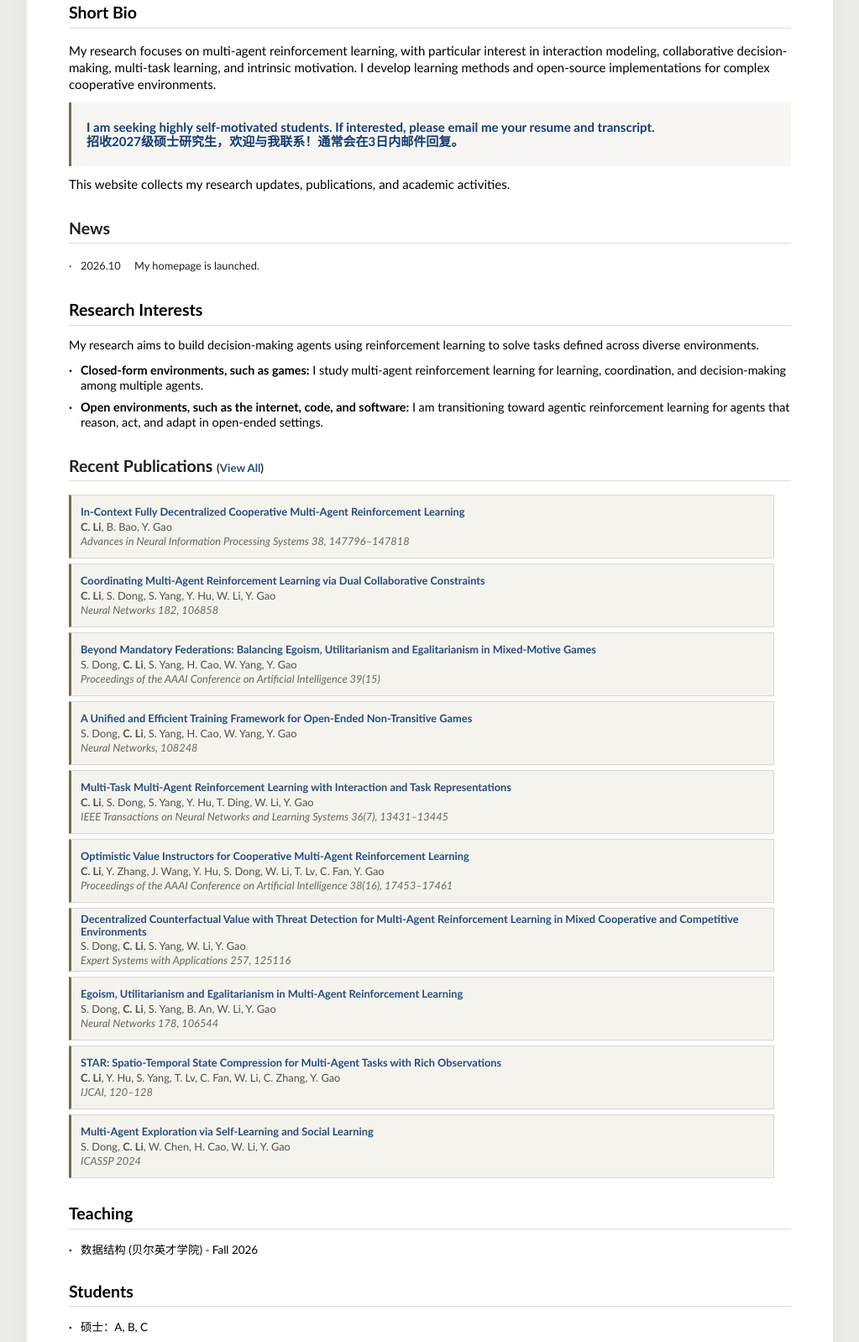
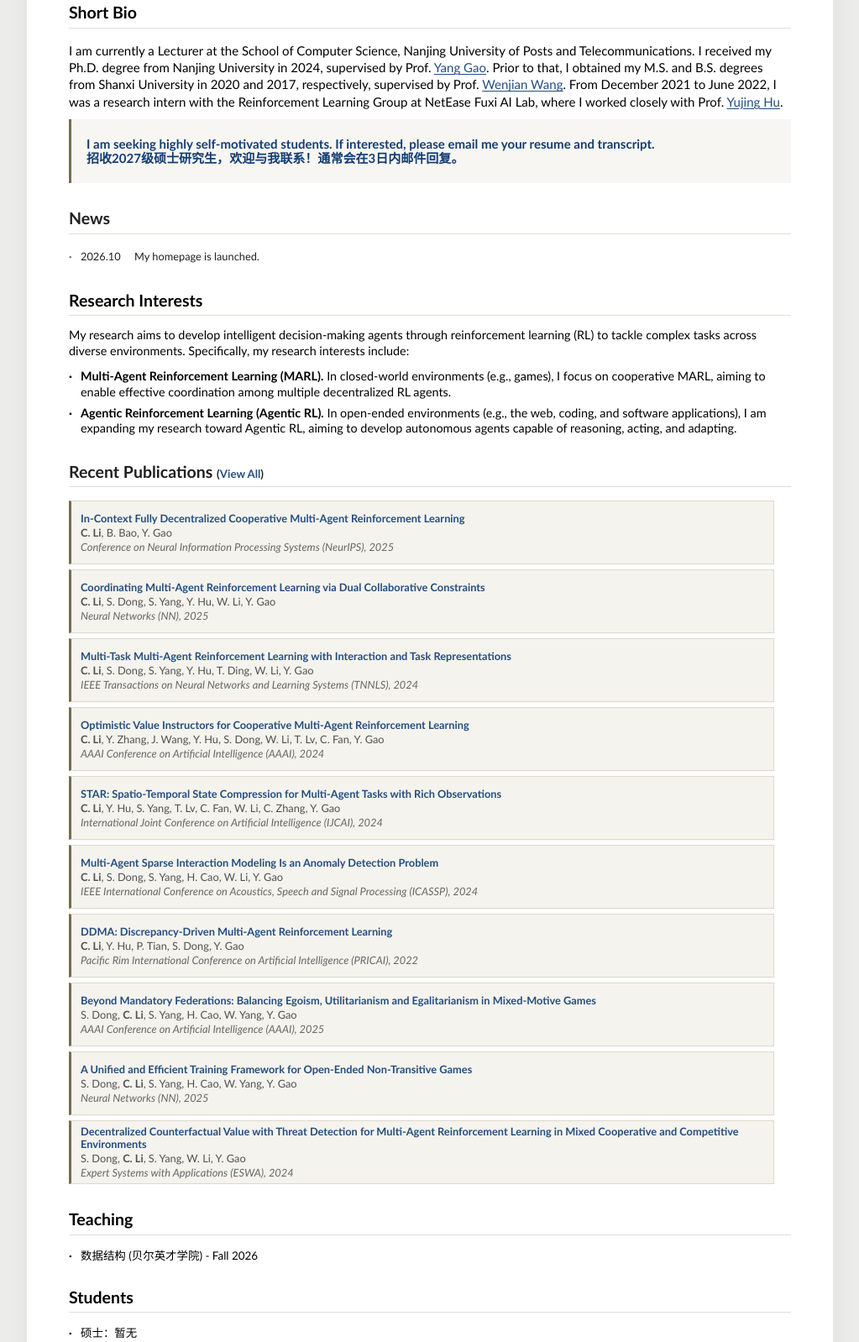
Before and after one commit to chaobiubiu/chaobiubiu.github.io, a plain HTML site: page index.html in a window 1280 px wide. Shown: the part 325-1923 px from the top of the page at 84% size, without its empty margins (128-1151 px from the left). Drawn offline with Linux system fonts and the light colour scheme.

Commit message:
Update homepage academic content

```diff
--- a/index.html
+++ b/index.html
@@ -16,7 +16,7 @@
   <meta property="og:url" content="https://chaobiubiu.github.io/" />
   <meta property="og:image" content="https://chaobiubiu.github.io/assets/images/avatar.jpg" />
   <meta property="og:image:alt" content="Chao Li's GitHub avatar" />
-  <meta property="article:modified_time" content="2026-10-13" />
+  <meta property="article:modified_time" content="2026-10-15" />
   <meta name="twitter:card" content="summary" />
   <meta name="twitter:title" content="Chao's Homepage" />
   <meta name="twitter:description" content="Chao Li's academic homepage: multi-agent reinforcement learning, research projects, publications, teaching, and students." />
@@ -29,7 +29,7 @@
   <a class="skip-link" href="#main-content">Skip to main content</a>
   <header class="site-header" id="site-header">
     <nav class="nav-shell" aria-label="Primary navigation">
-      <p class="nav-updated">Updated: <time datetime="2026-10-13">2026-10-13</time></p>
+      <p class="nav-updated">Updated: <time datetime="2026-10-15">2026-10-15</time></p>
       <button class="nav-toggle" type="button" aria-expanded="false" aria-controls="primary-nav" aria-label="Open navigation">
         <span></span><span></span><span></span>
       </button>
@@ -77,17 +77,15 @@
   </div>
   <div class="about-copy">
     <p>
-      My research focuses on multi-agent reinforcement learning, with particular interest in interaction modeling,
-      collaborative decision-making, multi-task learning, and intrinsic motivation. I develop learning methods and
-      open-source implementations for complex cooperative environments.
+      I am currently a Lecturer at the School of Computer Science, Nanjing University of Posts and Telecommunications.
+      I received my Ph.D. degree from Nanjing University in 2024, supervised by Prof. <a href="https://cs.nju.edu.cn/gaoyang/" target="_blank" rel="noopener noreferrer">Yang Gao</a>.
+      Prior to that, I obtained my M.S. and B.S. degrees from Shanxi University in 2020 and 2017, respectively, supervised by Prof. <a href="https://cs.sxu.edu.cn/faculty/professor/1466/index.htm" target="_blank" rel="noopener noreferrer">Wenjian Wang</a>.
+      From December 2021 to June 2022, I was a research intern with the Reinforcement Learning Group at NetEase Fuxi AI Lab, where I worked closely with Prof. <a href="https://scholar.google.com/citations?user=IR5WY-wAAAAJ&amp;hl=zh-CN" target="_blank" rel="noopener noreferrer">Yujing Hu</a>.
     </p>
     <div class="empty-state about-opportunity">
       <p><strong>I am seeking highly self-motivated students. If interested, please email me your resume and transcript.</strong></p>
       <p lang="zh-CN"><strong>招收2027级硕士研究生，欢迎与我联系！通常会在3日内邮件回复。</strong></p>
     </div>
-    <p>
-      This website collects my research updates, publications, and academic activities.
-    </p>
   </div>
 </section>
 <!-- ===== News: add or edit items here. Dates are manual; include a <time> element only when needed. ===== -->
@@ -112,15 +110,15 @@
   <div class="section-heading">
     <h2 id="research-heading">Research Interests</h2>
   </div>
-  <p class="section-intro">My research aims to build decision-making agents using reinforcement learning to solve tasks defined across diverse environments.</p>
+  <p class="section-intro">My research aims to develop intelligent decision-making agents through reinforcement learning (RL) to tackle complex tasks across diverse environments. Specifically, my research interests include:</p>
   <div class="research-points compact-list" role="list">
     <div class="compact-list-item" role="listitem">
       <span class="compact-list-bullet" aria-hidden="true">·</span>
-      <p><strong>Closed-form environments, such as games:</strong> I study multi-agent reinforcement learning for learning, coordination, and decision-making among multiple agents.</p>
+      <p><strong>Multi-Agent Reinforcement Learning (MARL).</strong> In closed-world environments (e.g., games), I focus on cooperative MARL, aiming to enable effective coordination among multiple decentralized RL agents.</p>
     </div>
     <div class="compact-list-item" role="listitem">
       <span class="compact-list-bullet" aria-hidden="true">·</span>
-      <p><strong>Open environments, such as the internet, code, and software:</strong> I am transitioning toward agentic reinforcement learning for agents that reason, act, and adapt in open-ended settings.</p>
+      <p><strong>Agentic Reinforcement Learning (Agentic RL).</strong> In open-ended environments (e.g., the web, coding, and software applications), I am expanding my research toward Agentic RL, aiming to develop autonomous agents capable of reasoning, acting, and adapting.</p>
     </div>
   </div>
 </section>
@@ -134,62 +132,62 @@
       <article class="recent-publication-card">
         <h3><a href="https://scholar.google.com/citations?view_op=view_citation&amp;hl=en&amp;user=Qy_b81IAAAAJ&amp;citation_for_view=Qy_b81IAAAAJ:Se3iqnhoufwC" target="_blank" rel="noopener noreferrer">In-Context Fully Decentralized Cooperative Multi-Agent Reinforcement Learning</a></h3>
         <p class="recent-publication-authors"><strong>C. Li</strong>, B. Bao, Y. Gao</p>
-        <p class="recent-publication-venue">Advances in Neural Information Processing Systems 38, 147796&ndash;147818</p>
+        <p class="recent-publication-venue">Conference on Neural Information Processing Systems (NeurIPS), 2025</p>
       </article>
       <article class="recent-publication-card">
         <h3><a href="https://scholar.google.com/citations?view_op=view_citation&amp;hl=en&amp;user=Qy_b81IAAAAJ&amp;citation_for_view=Qy_b81IAAAAJ:Y0pCki6q_DkC" target="_blank" rel="noopener noreferrer">Coordinating Multi-Agent Reinforcement Learning via Dual Collaborative Constraints</a></h3>
         <p class="recent-publication-authors"><strong>C. Li</strong>, S. Dong, S. Yang, Y. Hu, W. Li, Y. Gao</p>
-        <p class="recent-publication-venue">Neural Networks 182, 106858</p>
+        <p class="recent-publication-venue">Neural Networks (NN), 2025</p>
+      </article>
+      <article class="recent-publication-card">
+        <h3><a href="https://scholar.google.com/citations?view_op=view_citation&amp;hl=en&amp;user=Qy_b81IAAAAJ&amp;citation_for_view=Qy_b81IAAAAJ:Tyk-4Ss8FVUC" target="_blank" rel="noopener noreferrer">Multi-Task Multi-Agent Reinforcement Learning with Interaction and Task Representations</a></h3>
+        <p class="recent-publication-authors"><strong>C. Li</strong>, S. Dong, S. Yang, Y. Hu, T. Ding, W. Li, Y. Gao</p>
+        <p class="recent-publication-venue">IEEE Transactions on Neural Networks and Learning Systems (TNNLS), 2024</p>
+      </article>
+      <article class="recent-publication-card">
+        <h3><a href="https://scholar.google.com/citations?view_op=view_citation&amp;hl=en&amp;user=Qy_b81IAAAAJ&amp;citation_for_view=Qy_b81IAAAAJ:d1gkVwhDpl0C" target="_blank" rel="noopener noreferrer">Optimistic Value Instructors for Cooperative Multi-Agent Reinforcement Learning</a></h3>
+        <p class="recent-publication-authors"><strong>C. Li</strong>, Y. Zhang, J. Wang, Y. Hu, S. Dong, W. Li, T. Lv, C. Fan, Y. Gao</p>
+        <p class="recent-publication-venue">AAAI Conference on Artificial Intelligence (AAAI), 2024</p>
+      </article>
+      <article class="recent-publication-card">
+        <h3><a href="https://scholar.google.com/citations?view_op=view_citation&amp;hl=en&amp;user=Qy_b81IAAAAJ&amp;citation_for_view=Qy_b81IAAAAJ:UebtZRa9Y70C" target="_blank" rel="noopener noreferrer">STAR: Spatio-Temporal State Compression for Multi-Agent Tasks with Rich Observations</a></h3>
+        <p class="recent-publication-authors"><strong>C. Li</strong>, Y. Hu, S. Yang, T. Lv, C. Fan, W. Li, C. Zhang, Y. Gao</p>
+        <p class="recent-publication-venue">International Joint Conference on Artificial Intelligence (IJCAI), 2024</p>
+      </article>
+      <article class="recent-publication-card">
+        <h3><a href="https://scholar.google.com/citations?view_op=view_citation&amp;hl=en&amp;user=Qy_b81IAAAAJ&amp;citation_for_view=Qy_b81IAAAAJ:9yKSN-GCB0IC" target="_blank" rel="noopener noreferrer">Multi-Agent Sparse Interaction Modeling Is an Anomaly Detection Problem</a></h3>
+        <p class="recent-publication-authors"><strong>C. Li</strong>, S. Dong, S. Yang, H. Cao, W. Li, Y. Gao</p>
+        <p class="recent-publication-venue">IEEE International Conference on Acoustics, Speech and Signal Processing (ICASSP), 2024</p>
+      </article>
+      <article class="recent-publication-card">
+        <h3><a href="https://scholar.google.com/citations?view_op=view_citation&amp;hl=en&amp;user=Qy_b81IAAAAJ&amp;citation_for_view=Qy_b81IAAAAJ:u-x6o8ySG0sC" target="_blank" rel="noopener noreferrer">DDMA: Discrepancy-Driven Multi-Agent Reinforcement Learning</a></h3>
+        <p class="recent-publication-authors"><strong>C. Li</strong>, Y. Hu, P. Tian, S. Dong, Y. Gao</p>
+        <p class="recent-publication-venue">Pacific Rim International Conference on Artificial Intelligence (PRICAI), 2022</p>
       </article>
       <article class="recent-publication-card">
         <h3><a href="https://scholar.google.com/citations?view_op=view_citation&amp;hl=en&amp;user=Qy_b81IAAAAJ&amp;citation_for_view=Qy_b81IAAAAJ:W7OEmFMy1HYC" target="_blank" rel="noopener noreferrer">Beyond Mandatory Federations: Balancing Egoism, Utilitarianism and Egalitarianism in Mixed-Motive Games</a></h3>
         <p class="recent-publication-authors">S. Dong, <strong>C. Li</strong>, S. Yang, H. Cao, W. Yang, Y. Gao</p>
-        <p class="recent-publication-venue">Proceedings of the AAAI Conference on Artificial Intelligence 39(15)</p>
+        <p class="recent-publication-venue">AAAI Conference on Artificial Intelligence (AAAI), 2025</p>
       </article>
       <article class="recent-publication-card">
         <h3><a href="https://scholar.google.com/citations?view_op=view_citation&amp;hl=en&amp;user=Qy_b81IAAAAJ&amp;citation_for_view=Qy_b81IAAAAJ:WF5omc3nYNoC" target="_blank" rel="noopener noreferrer">A Unified and Efficient Training Framework for Open-Ended Non-Transitive Games</a></h3>
         <p class="recent-publication-authors">S. Dong, <strong>C. Li</strong>, S. Yang, H. Cao, W. Yang, Y. Gao</p>
-        <p class="recent-publication-venue">Neural Networks, 108248</p>
-      </article>
-      <article class="recent-publication-card">
-        <h3><a href="https://scholar.google.com/citations?view_op=view_citation&amp;hl=en&amp;user=Qy_b81IAAAAJ&amp;citation_for_view=Qy_b81IAAAAJ:Tyk-4Ss8FVUC" target="_blank" rel="noopener noreferrer">Multi-Task Multi-Agent Reinforcement Learning with Interaction and Task Representations</a></h3>
-        <p class="recent-publication-authors"><strong>C. Li</strong>, S. Dong, S. Yang, Y. Hu, T. Ding, W. Li, Y. Gao</p>
-        <p class="recent-publication-venue">IEEE Transactions on Neural Networks and Learning Systems 36(7), 13431&ndash;13445</p>
-      </article>
-      <article class="recent-publication-card">
-        <h3><a href="https://scholar.google.com/citations?view_op=view_citation&amp;hl=en&amp;user=Qy_b81IAAAAJ&amp;citation_for_view=Qy_b81IAAAAJ:d1gkVwhDpl0C" target="_blank" rel="noopener noreferrer">Optimistic Value Instructors for Cooperative Multi-Agent Reinforcement Learning</a></h3>
-        <p class="recent-publication-authors"><strong>C. Li</strong>, Y. Zhang, J. Wang, Y. Hu, S. Dong, W. Li, T. Lv, C. Fan, Y. Gao</p>
-        <p class="recent-publication-venue">Proceedings of the AAAI Conference on Artificial Intelligence 38(16), 17453&ndash;17461</p>
+        <p class="recent-publication-venue">Neural Networks (NN), 2025</p>
       </article>
       <article class="recent-publication-card">
         <h3><a href="https://scholar.google.com/citations?view_op=view_citation&amp;hl=en&amp;user=Qy_b81IAAAAJ&amp;citation_for_view=Qy_b81IAAAAJ:qjMakFHDy7sC" target="_blank" rel="noopener noreferrer">Decentralized Counterfactual Value with Threat Detection for Multi-Agent Reinforcement Learning in Mixed Cooperative and Competitive Environments</a></h3>
         <p class="recent-publication-authors">S. Dong, <strong>C. Li</strong>, S. Yang, W. Li, Y. Gao</p>
-        <p class="recent-publication-venue">Expert Systems with Applications 257, 125116</p>
+        <p class="recent-publication-venue">Expert Systems with Applications (ESWA), 2024</p>
       </article>
       <article class="recent-publication-card">
         <h3><a href="https://scholar.google.com/citations?view_op=view_citation&amp;hl=en&amp;user=Qy_b81IAAAAJ&amp;citation_for_view=Qy_b81IAAAAJ:2osOgNQ5qMEC" target="_blank" rel="noopener noreferrer">Egoism, Utilitarianism and Egalitarianism in Multi-Agent Reinforcement Learning</a></h3>
         <p class="recent-publication-authors">S. Dong, <strong>C. Li</strong>, S. Yang, B. An, W. Li, Y. Gao</p>
-        <p class="recent-publication-venue">Neural Networks 178, 106544</p>
-      </article>
-      <article class="recent-publication-card">
-        <h3><a href="https://scholar.google.com/citations?view_op=view_citation&amp;hl=en&amp;user=Qy_b81IAAAAJ&amp;citation_for_view=Qy_b81IAAAAJ:UebtZRa9Y70C" target="_blank" rel="noopener noreferrer">STAR: Spatio-Temporal State Compression for Multi-Agent Tasks with Rich Observations</a></h3>
-        <p class="recent-publication-authors"><strong>C. Li</strong>, Y. Hu, S. Yang, T. Lv, C. Fan, W. Li, C. Zhang, Y. Gao</p>
-        <p class="recent-publication-venue">IJCAI, 120&ndash;128</p>
+        <p class="recent-publication-venue">Neural Networks (NN), 2024</p>
       </article>
       <article class="recent-publication-card">
         <h3><a href="https://scholar.google.com/citations?view_op=view_citation&amp;hl=en&amp;user=Qy_b81IAAAAJ&amp;citation_for_view=Qy_b81IAAAAJ:_FxGoFyzp5QC" target="_blank" rel="noopener noreferrer">Multi-Agent Exploration via Self-Learning and Social Learning</a></h3>
         <p class="recent-publication-authors">S. Dong, <strong>C. Li</strong>, W. Chen, H. Cao, W. Li, Y. Gao</p>
-        <p class="recent-publication-venue">ICASSP 2024</p>
-      </article>
-      <article class="recent-publication-card">
-        <h3><a href="https://scholar.google.com/citations?view_op=view_citation&amp;hl=en&amp;user=Qy_b81IAAAAJ&amp;citation_for_view=Qy_b81IAAAAJ:9yKSN-GCB0IC" target="_blank" rel="noopener noreferrer">Multi-Agent Sparse Interaction Modeling Is an Anomaly Detection Problem</a></h3>
-        <p class="recent-publication-authors"><strong>C. Li</strong>, S. Dong, S. Yang, H. Cao, W. Li, Y. Gao</p>
-        <p class="recent-publication-venue">ICASSP 2024</p>
-      </article>
-      <article class="recent-publication-card">
-        <h3><a href="https://scholar.google.com/citations?view_op=view_citation&amp;hl=en&amp;user=Qy_b81IAAAAJ&amp;citation_for_view=Qy_b81IAAAAJ:u-x6o8ySG0sC" target="_blank" rel="noopener noreferrer">DDMA: Discrepancy-Driven Multi-Agent Reinforcement Learning</a></h3>
-        <p class="recent-publication-authors"><strong>C. Li</strong>, Y. Hu, P. Tian, S. Dong, Y. Gao</p>
-        <p class="recent-publication-venue">Pacific Rim International Conference on Artificial Intelligence, 91&ndash;105</p>
+        <p class="recent-publication-venue">IEEE International Conference on Acoustics, Speech and Signal Processing (ICASSP), 2024</p>
       </article>
     </div>
   </div>
@@ -214,7 +212,7 @@
   <div class="students-list compact-list" role="list">
     <div class="compact-list-item" role="listitem">
       <span class="compact-list-bullet" aria-hidden="true">·</span>
-      <p lang="zh-CN">硕士：A, B, C</p>
+      <p lang="zh-CN">硕士：暂无</p>
     </div>
   </div>
 </section>
```
Also changed, not shown: publications.html (+1 -1 lines), 1 other file.
